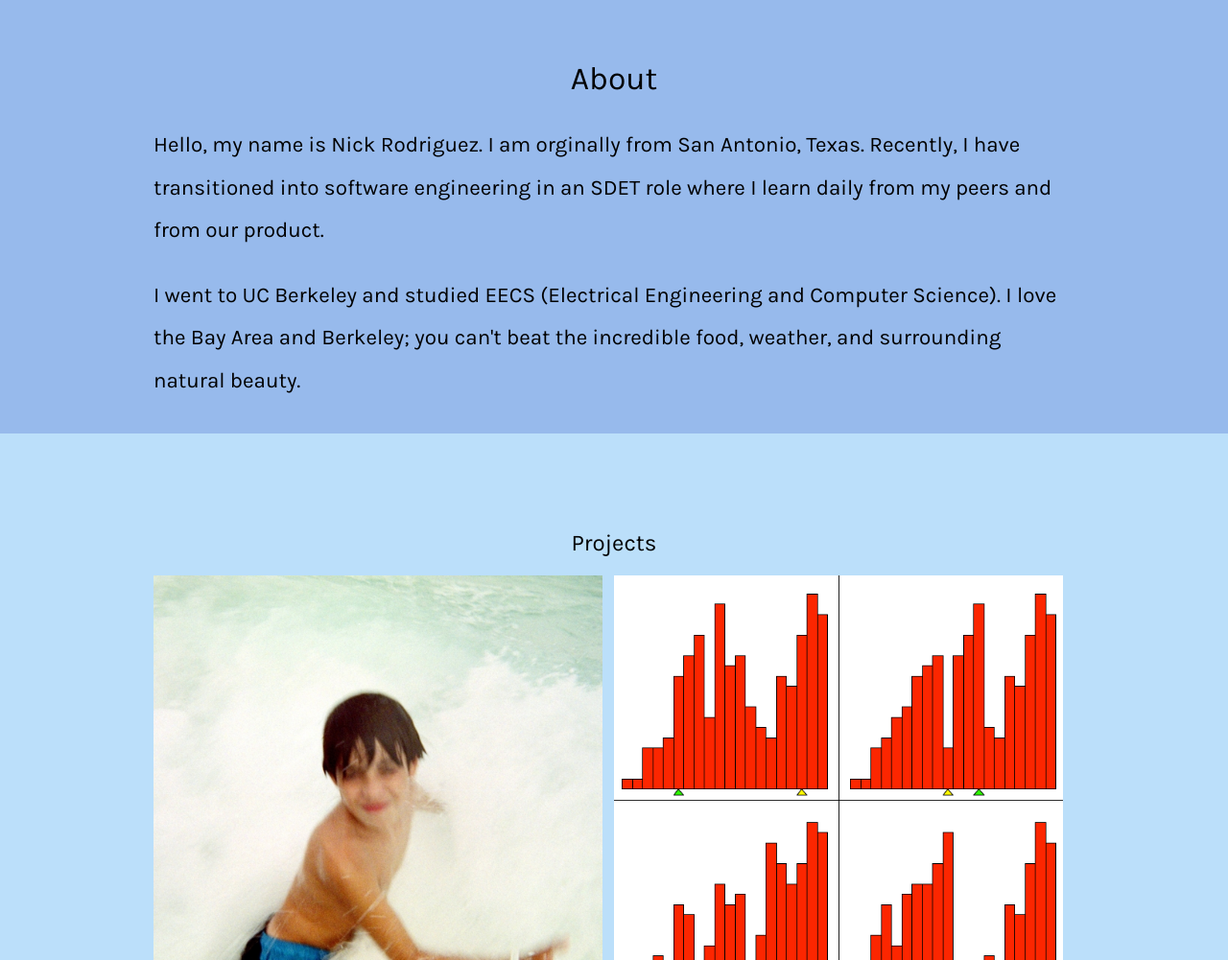
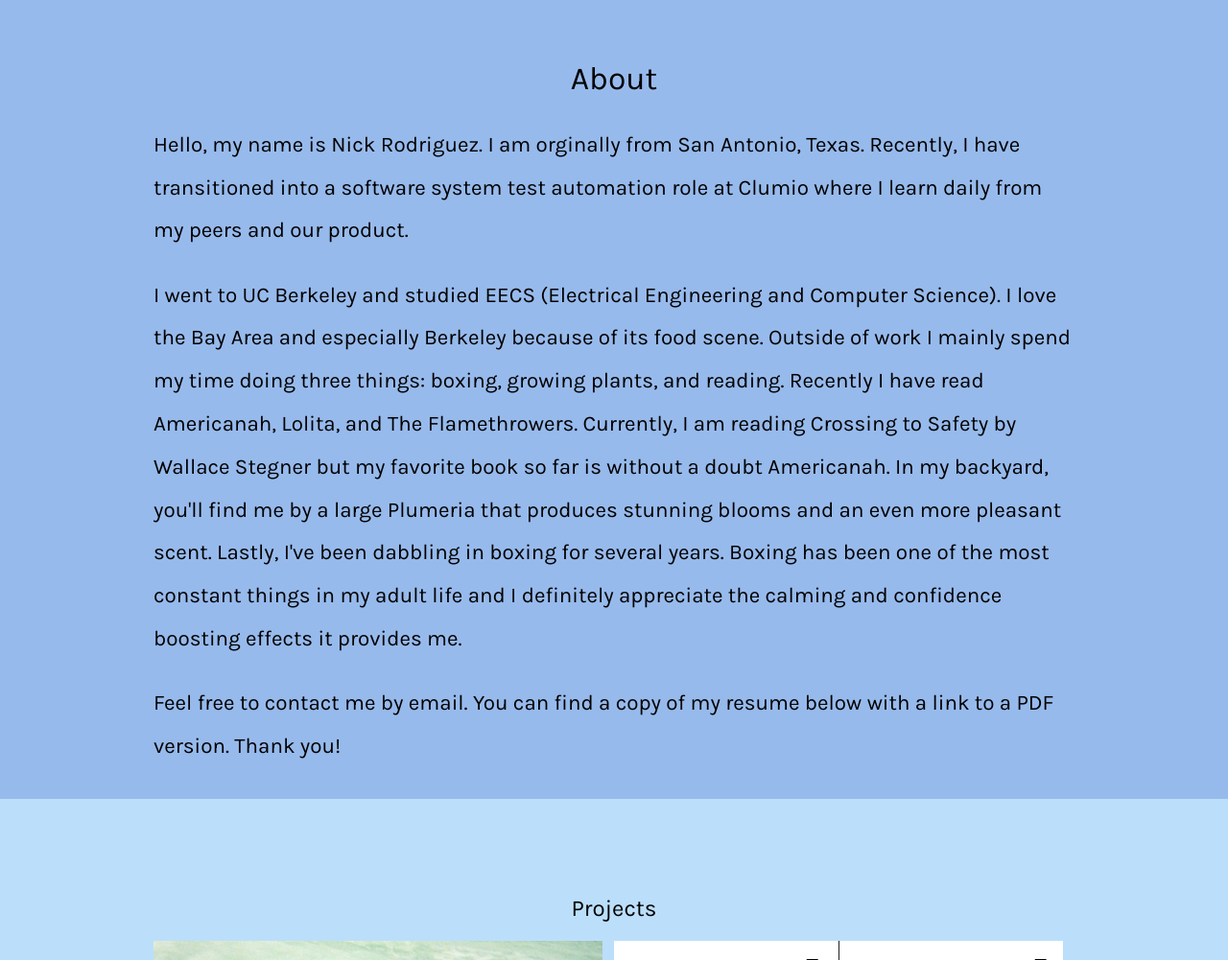
Before and after one commit to nickjrod/Home-Page, a website: page public/html/index.html in a window 1280 px wide. Shown: the part 840-1841 px from the top of the page at 96% size. Drawn offline with Linux system fonts and the light colour scheme.

Commit message:
Added more details to biography portion of the site.
Added biography portion with link to email.

Notes:
link to nickjrodriguez

```diff
--- a/public/html/index.html
+++ b/public/html/index.html
@@ -51,10 +51,19 @@
 				About
 				</h2>
 				<p>
-					Hello, my name is Nick Rodriguez. I am orginally from San Antonio, Texas. Recently, I have transitioned into software engineering in an SDET role where I learn daily from my peers and from our product.
+					Hello, my name is Nick Rodriguez. I am orginally from San Antonio, Texas. Recently, I have transitioned into a software system test automation role at Clumio where I learn daily from my peers and our product.
 				</p>
 				<p>
-					I went to UC Berkeley and studied EECS (Electrical Engineering and Computer Science). I love the Bay Area and Berkeley; you can't beat the incredible food, weather, and surrounding natural beauty.
+					I went to UC Berkeley and studied EECS (Electrical Engineering and Computer Science). I love the Bay Area and especially Berkeley because of its food scene. Outside of work I mainly spend my time doing three things: boxing, growing plants, and reading.
+					Recently I have read Americanah, Lolita, and The Flamethrowers. Currently, I am reading Crossing to Safety by Wallace Stegner but my favorite book so far is without a doubt Americanah. In my backyard, you'll find me by a large Plumeria that produces stunning blooms and an even more pleasant scent. Lastly, I've been dabbling in boxing
+					for several years. Boxing has been one of the most constant things in my adult life and I definitely appreciate the calming and confidence boosting effects it provides me.
+				</p>
+				<p>Feel free to contact me by
+					<a href="mailto:nickjrodriguez@gmail.edu" target="_blank">
+						email.
+					</a>
+					You can find a copy of my resume below with a link to a PDF version.
+					Thank you!
 				</p>
 			</div>
 		</div>
```
